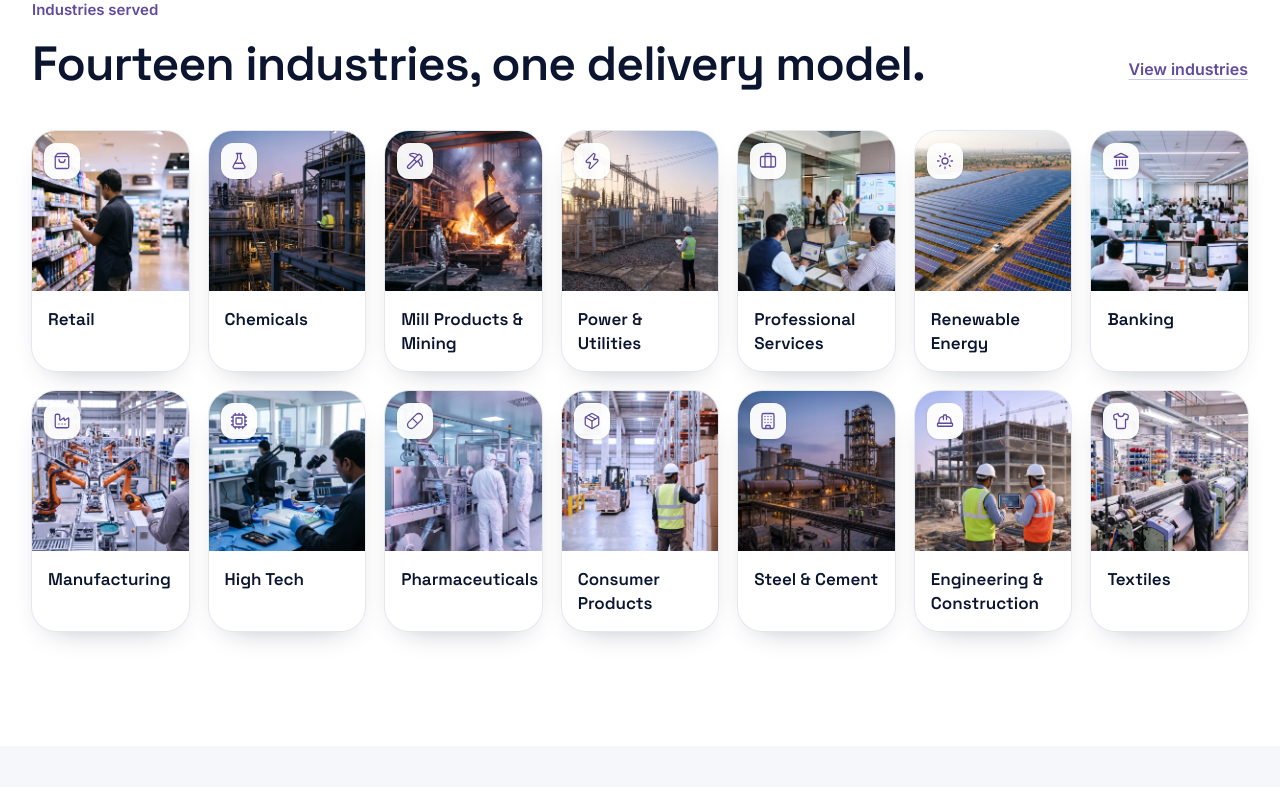
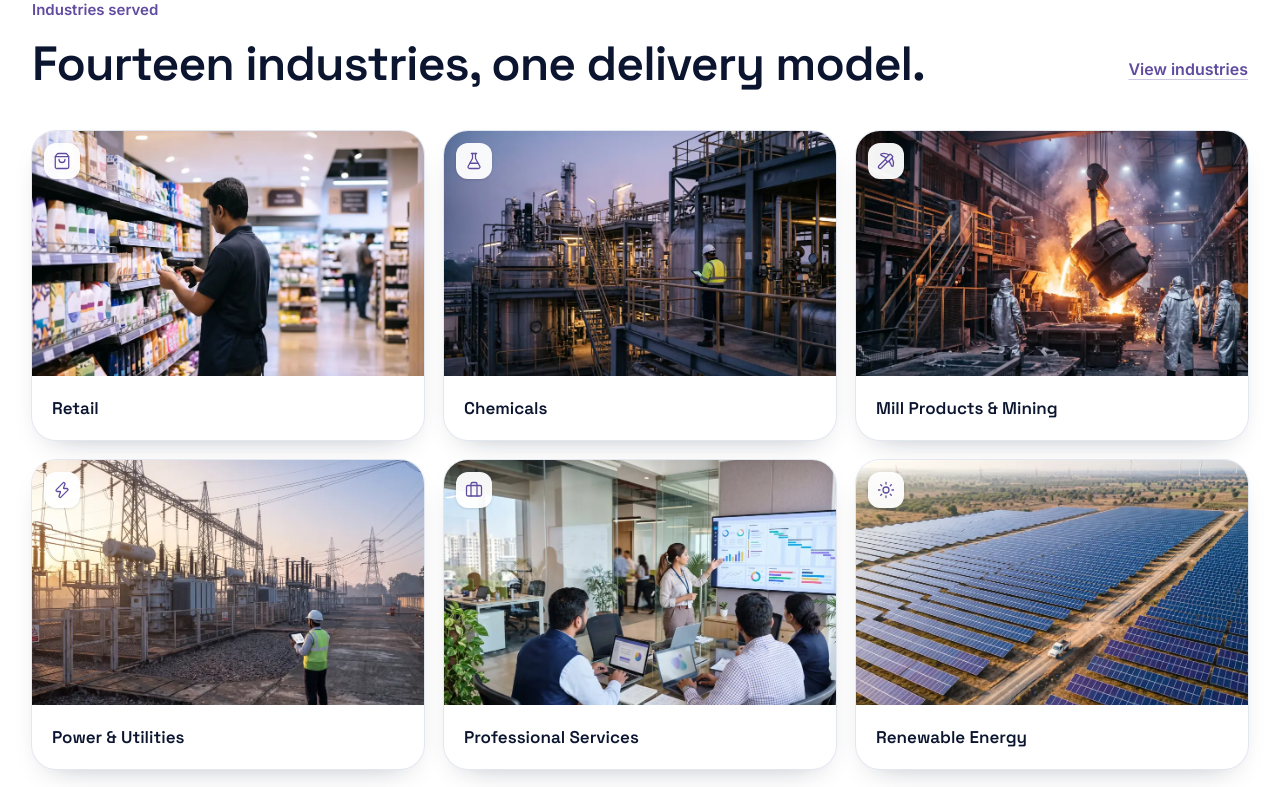
Before and after one commit to RamNarra/jsjinfotech-website, a Next.js app in the folder web/: page / in a window 1280 px wide. Shown: the part 7340-8127 px from the top of the page. Built offline with nearby package versions, Linux system fonts and the light colour scheme.

Commit message:
feat(industries): large 16:10 photo cards, 3 columns on home, 2 on industries page

```diff
--- a/web/src/components/sections/IndustryGrid.tsx
+++ b/web/src/components/sections/IndustryGrid.tsx
@@ -63,8 +63,8 @@ export function IndustryGrid({ detailed = false }: { detailed?: boolean }) {
       className={cn(
         "grid gap-5",
         detailed
-          ? "sm:grid-cols-2 lg:grid-cols-3"
-          : "grid-cols-2 md:grid-cols-4 lg:grid-cols-7",
+          ? "md:grid-cols-2"
+          : "sm:grid-cols-2 lg:grid-cols-3",
       )}
     >
       {industries.map((x) => {
@@ -82,7 +82,7 @@ export function IndustryGrid({ detailed = false }: { detailed?: boolean }) {
                   loading="lazy"
                   className={cn(
                     "w-full object-cover transition-transform duration-500 group-hover:scale-[1.03]",
-                    detailed ? "h-52" : "h-40",
+                    "aspect-[16/10]",
                   )}
                 />
                 <span className="absolute top-3 left-3 inline-flex size-9 items-center justify-center rounded-xl bg-white/95 text-violet shadow">
@@ -96,7 +96,7 @@ export function IndustryGrid({ detailed = false }: { detailed?: boolean }) {
                 </span>
               </div>
             )}
-            <div className="p-4">
+            <div className="p-5">
               <p className="font-display text-[17px] leading-6 font-semibold">
                 {x.name === "EC&O" ? "Engineering & Construction" : x.name}
               </p>
```
